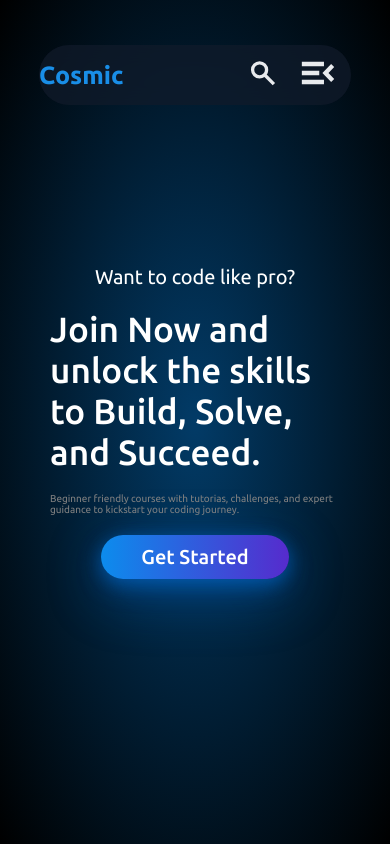
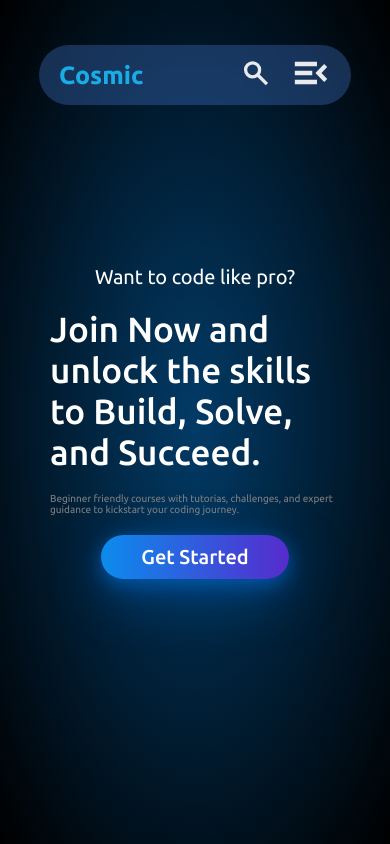
Before and after one commit to rahulophile/CC, a plain HTML site: page index.html in a window 390 px wide. Drawn offline with Linux system fonts and the light colour scheme.

Commit message:
Add files via upload

```diff
--- a/mediquiry.css
+++ b/mediquiry.css
@@ -10,12 +10,18 @@
     }
     #clubName1,a:nth-child(6),a:nth-child(7){
         display: block;
+        z-index: 999;
     }
     #clubName2{
         display: block;
         visibility: hidden;
     }
+    ul li:nth-child(1){
+        display: block;
+        padding-left: 20px;
+    }
     li{
+        width: 50%;
         justify-content: right;
     }
     li a{
--- a/style.css
+++ b/style.css
@@ -30,7 +30,7 @@ header{
   align-items: center;
 }
 .navbox {
-  background: rgba(17, 27, 43, 0.707);
+  background: rgba(71, 129, 222, 0.323);
   width: 80%;
   height: 70px;
   border-radius: 50px;
@@ -51,7 +51,7 @@ ul{
     width: 100%;
     display: flex;
     flex-direction: row;
-  justify-content: space-between;
+  justify-content: center;
   align-items: center;
 }
 li {
@@ -62,10 +62,17 @@ li {
   justify-content: space-around;
   align-items: center;
 }
+ul li:nth-child(1){
+    display: none;
+}
 .clubName{
     font-size: 25px;
     font-weight: 700;
-    color: #198ee7;
+    color: #19ade7;
+
+}
+#clubName1{
+    display: none;
 }
 a {
   color: white;
```
